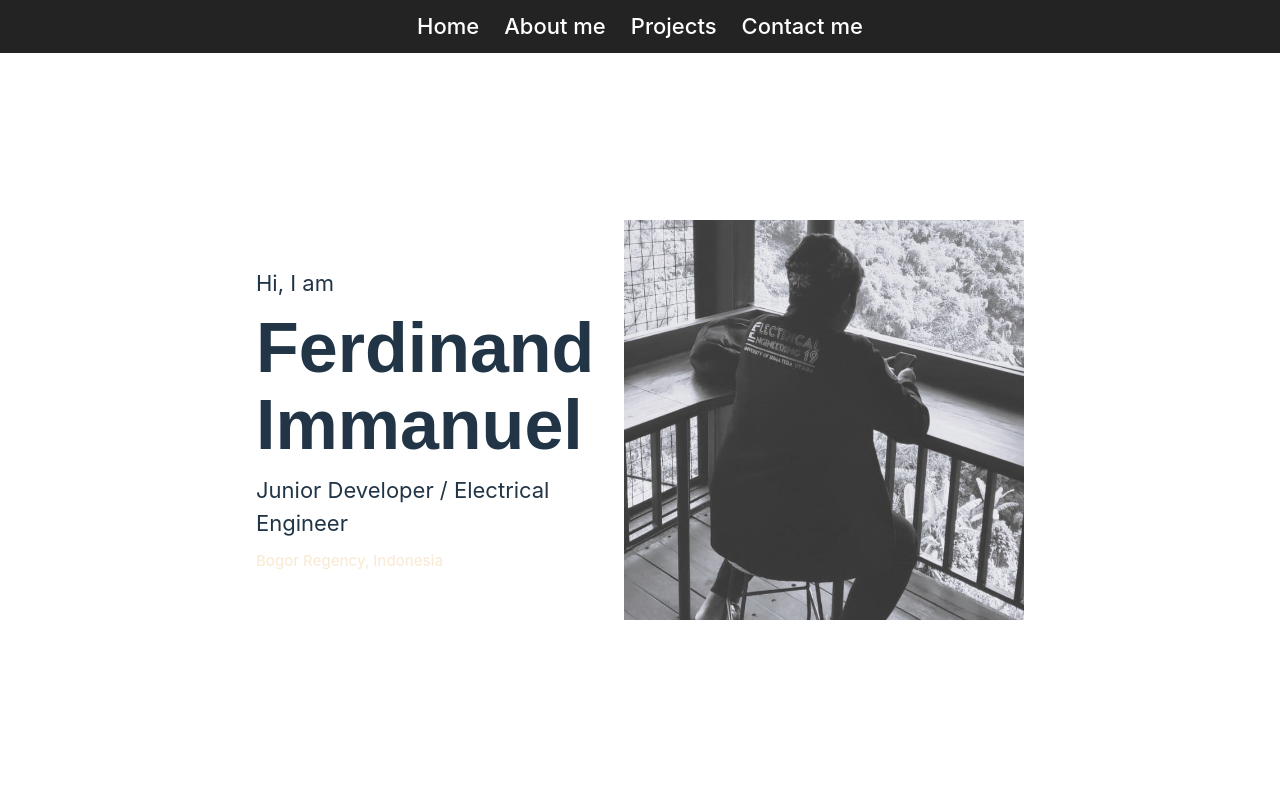
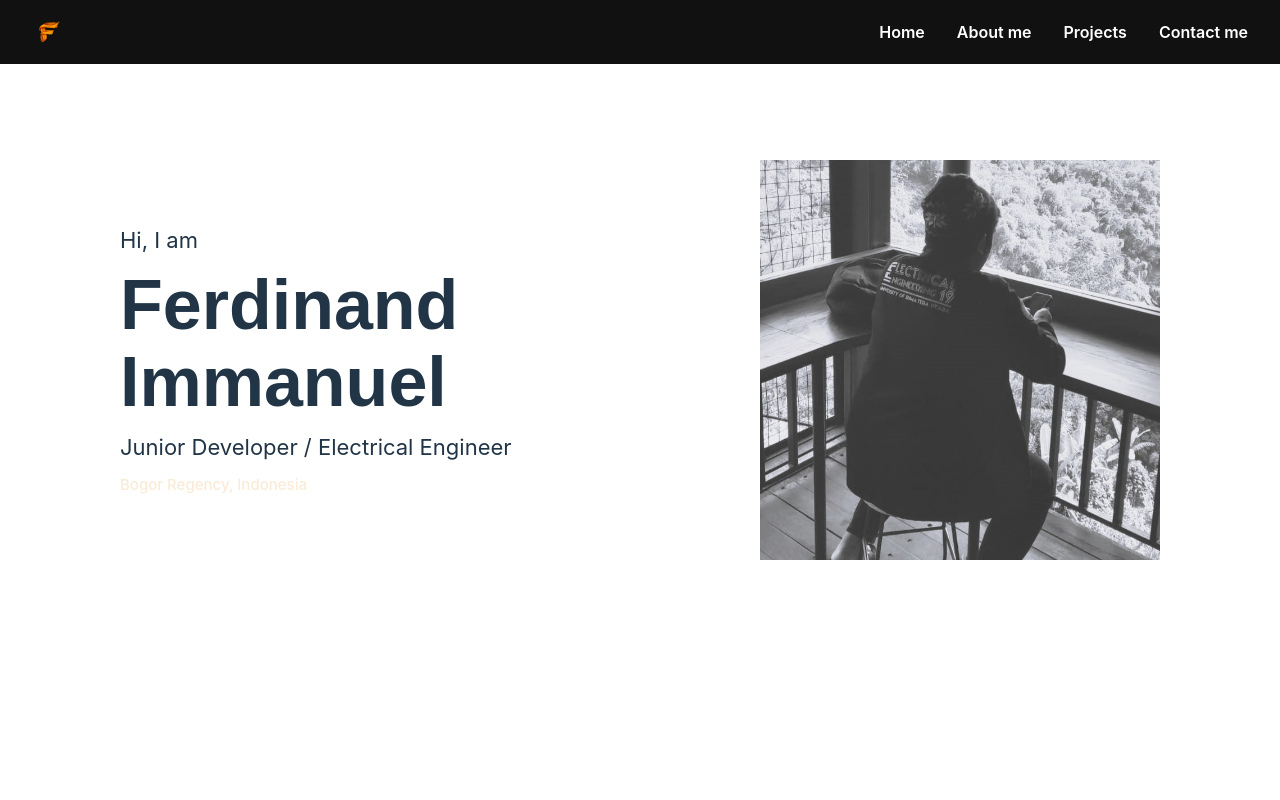
Before and after one commit to nocturne47/My-Portfolio, a React (Vite) app: page / in a window 1280 px wide. Shown: the top 800 px of the page. Built offline with nearby package versions, Linux system fonts and the light colour scheme.

Commit message:
header commit

```diff
--- a/src/components/Contact.css
+++ b/src/components/Contact.css
@@ -79,6 +79,7 @@ textarea {
   background-size: contain;
   background-repeat: no-repeat;
 }
+
 @media (min-width: 480px) {
   .Fill-Box {
     width: 70vh;
--- a/src/components/Header.css
+++ b/src/components/Header.css
@@ -1,93 +1,101 @@
+/* Header layout */
 .header {
-  /* display: none; */
-  /* display: inline; */
-  opacity: 60%;
+  position: fixed;
+  top: 0;
+  left: 0;
+  right: 0;
+  max-width: 100%;
+  background-color: #111;
+  color: white;
+  display: flex;
+  align-items: center;
+  justify-content: space-between;
+  padding: 1rem 2rem;
+  z-index: 1000;
+  opacity: 70%;
+  /* box-shadow: 0 2px 8px rgba(0, 0, 0, 0.2); */
 }
 .header:hover {
   opacity: 100%;
-  transition: 0.2s ease;
 }
 
-ul {
-  position: fixed;
+/* Logo */
+.logo-header {
   display: flex;
-  flex-direction: row;
-  right: 15px; /* Aligns to the right edge */
+  justify-content: center;
+  align-items: center;
+}
+.logo-header img {
+  height: 2rem;
+  width: 2rem;
+  justify-self: center;
+}
+
+/* Navigation links (hidden on mobile) */
+.nav-links {
+  display: none;
+}
+
+.nav-links a {
+  text-decoration: none;
+  color: #ccc;
+  font-weight: 600;
+  transition: color 0.3s;
+  /* padding: rem; */
+}
+
+.nav-links a:hover {
+  color: blue;
+}
+
+/* Mobile menu open state */
+.nav-links.open {
+  display: flex;
+  flex-direction: column;
+  gap: 1rem;
+  padding: 1rem 2rem;
+  width: 100%;
+  position: absolute;
   top: 100%;
-  transform: translateY(-50%) rotate(90deg); /* Centers it and rotates */
-  transform-origin: right center; /* Ensures proper rotation pivot */
-  background: #232323;
-  justify-content: center;
+  left: 0;
+  background-color: #111;
+  opacity: 0;
+  transform: translateY(-20px);
+  animation: slideFadeIn 0.4s ease forwards;
+  animation-delay: calc(var(--i) * 0.1s);
+}
+
+/* Hamburger icon */
+.hamburger {
+  display: block;
+  font-size: 1.5rem;
+  cursor: pointer;
   color: white;
-  text-align: center;
-  /* padding: 10px; */
-  z-index: 1000; /* Keeps it above other elements */
-  font-size: 16px;
-  text-decoration: none;
-  gap: 20px;
-  width: 100vh;
-  list-style: none;
 }
-li {
-  margin: 5px 0;
-  color: white;
-  text-decoration: none;
-  font-weight: bold;
-}
-li a {
-  color: white;
-  text-decoration: none;
-}
-li a:hover {
-  color: blue;
-  text-decoration: underline;
-  transition: 0.5s;
-}
-/*large mobile (≥ 481px) */
-@media (min-width: 481px) {
-  ul {
-    right: 20px;
-    font-size: 20px;
-    gap: 25px;
+
+/* Desktop view */
+@media (min-width: 768px) {
+  .nav-links {
+    display: flex;
+    flex-direction: row;
+    gap: 2rem;
+    position: static;
+    padding: 0;
+    width: auto;
+    background-color: transparent;
   }
-  li {
-    margin: 10px 0;
+
+  .nav-links a {
+    color: white;
+  }
+
+  .hamburger {
+    display: none;
   }
 }
-
-/* Tablets (≥ 768px) */
-@media (min-width: 768px) {
-  .header {
-    max-width: 1200px;
-    position: absolute;
-    z-index: 1000; /* Keeps it above other elements */
-    display: flex; /* Optional: Makes it flexible */
-    align-items: center; /* Centers items vertically */
-    justify-content: space-between; /* Aligns content */
-  }
-  ul {
-    transform: translateY(0) rotate(0deg);
-    top: 0px;
-    left: 0px;
-    font-size: 22px;
-    gap: 25px;
-    display: flex;
-    width: 100%;
-
-    margin: 0 auto;
-  }
-  li {
-    margin: 10px 0;
-  }
-  body {
-    padding-top: 60px;
+@keyframes slideFadeIn {
+  to {
+    opacity: 1;
+    transform: translateY(0);
   }
 }
-
-/* Small Laptops (≥ 1024px) */
-@media (min-width: 1024px) {
-}
-
-/* Desktops (≥ 1280px) */
-@media (min-width: 1280px) {
-}
--- a/src/components/Header.jsx
+++ b/src/components/Header.jsx
@@ -1,29 +1,37 @@
-import React from "react";
+import React, { useState } from "react";
 import "./Header.css";
-import { useState } from "react";
 
-function Header() {
-  // const [active, setActive] = useState(false);
+const Header = () => {
+  const [isOpen, setIsOpen] = useState(false);
+
+  const toggleMenu = () => setIsOpen(!isOpen);
+  const closeMenu = () => setIsOpen(false);
+
   return (
     <header className="header">
-      <nav>
-        <ul>
-          <li>
-            <a href="#">Home</a>
-          </li>
-          <li>
-            <a href="#About">About me</a>
-          </li>
-          <li>
-            <a href="#Projects">Projects</a>
-          </li>
-          {/* <li><a href="#FaceRecog">Are you enough?</a></li> */}
-          <li>
-            <a href="#Contact">Contact me</a>
-          </li>
-        </ul>
+      <div className="logo-header" href="#Home">
+        <img src="/favicon.png" alt="" />
+      </div>
+      <nav className={`nav-links ${isOpen ? "open" : ""}`}>
+        <a href="#Home" onClick={closeMenu}>
+          Home
+        </a>
+        <a href="#About" onClick={closeMenu}>
+          About me
+        </a>
+        <a href="#Projects" onClick={closeMenu}>
+          Projects
+        </a>
+        <a href="#Contact" onClick={closeMenu}>
+          Contact me
+        </a>
       </nav>
+
+      <div className="hamburger" onClick={toggleMenu}>
+        {isOpen ? "×" : "☰"}
+      </div>
     </header>
   );
-}
+};
+
 export default Header;
--- a/src/components/Home.css
+++ b/src/components/Home.css
@@ -4,7 +4,7 @@
   display: grid;
   place-items: center;
   width: 100%;
-  max-width: 480px;
+  max-width: 100%px;
 }
 .Home .content {
   text-align: left;
@@ -17,44 +17,23 @@
 .Home .content h1 {
   padding: 0;
   margin: 0;
-  font-size: 60px;
+  font-size: 3.5rem;
   transition: 0.5s;
 }
 .Home .content h1:hover {
-  font-size: 70px;
+  font-size: 4rem;
   transition: 0.5s;
   color: blue;
 }
 .pos,
 .Hi {
-  font-size: 20px;
+  font-size: 1rem;
 }
 .loc {
-  font-size: 12px;
+  font-size: 0.8rem;
   color: antiquewhite;
 }
-.hde {
-  position: absolute;
-  left: 50%;
-  width: auto;
-  height: 150px;
-  z-index: 10;
-  border: 1px solid #ccc;
-  border-radius: 50%;
-  opacity: 0;
-  transition: opacity 0.5s ease-in-out;
-}
-.shw {
-  position: absolute;
-  left: 50%;
-  width: auto;
-  height: 150px;
-  z-index: 10;
-  border: 1px solid #ccc;
-  border-radius: 50%;
-  transition: opacity 0.5s ease-in-out;
-  opacity: 1;
-}
+
 .img-background {
   position: absolute;
   margin: auto;
@@ -62,13 +41,15 @@
   height: 40vh;
   width: 40vh;
   top: 45%;
-  left: 110px;
+  left: 22vw;
   opacity: 50%;
+}
+@media (max-width: 375) {
 }
 /*large mobile (≥ 481px) */
 @media (min-width: 481px) {
   .Home {
-    max-width: 768px;
+    /* max-width: 768px; */
     width: 100%;
   }
   .Home .content {
```
